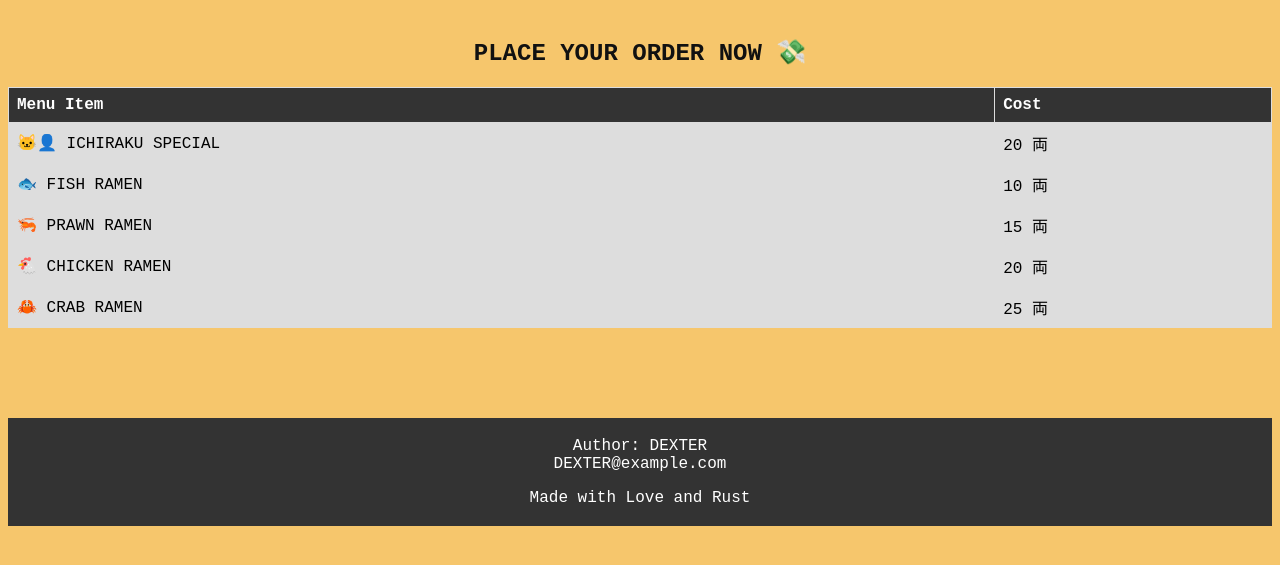
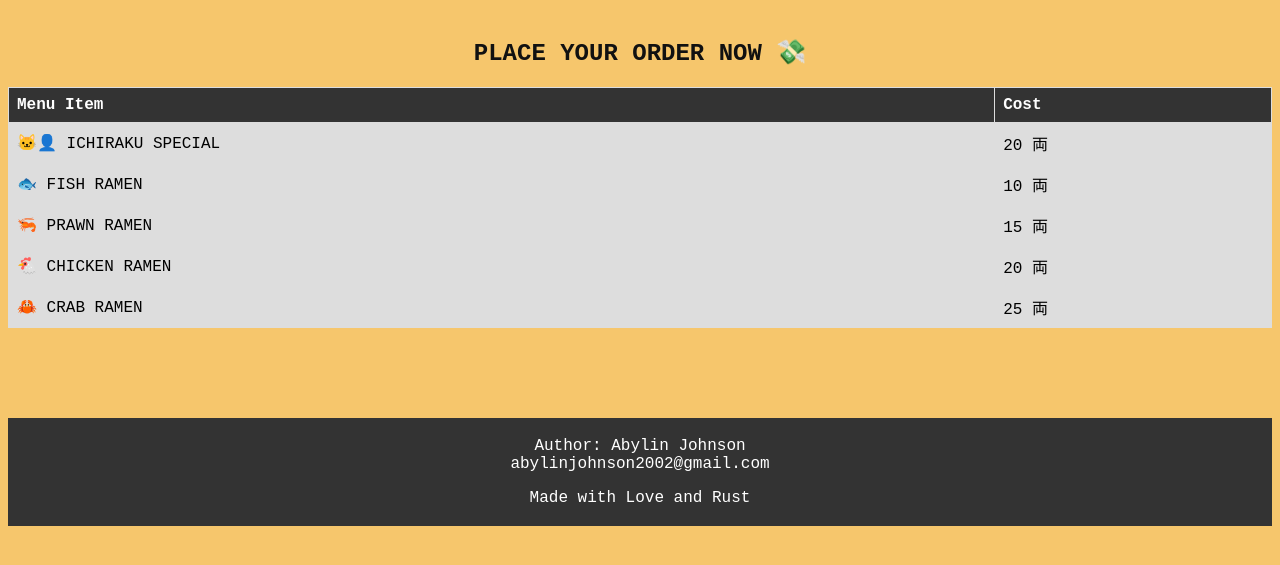
Before and after one commit to abylinjohnson/rust-webserver, a plain HTML site: page src/website/menu.html in a window 1280 px wide. Shown: the part 139-704 px from the top of the page. Drawn offline with Linux system fonts and the light colour scheme.

```diff
--- a/src/website/menu.html
+++ b/src/website/menu.html
@@ -137,8 +137,8 @@
     <br />
     <footer>
       <p>
-        Author: DEXTER<br />
-        <a href="mailto:hege@example.com">DEXTER@example.com</a>
+        Author: Abylin Johnson<br />
+        <a href="mailto:hege@example.com">abylinjohnson2002@gmail.com</a>
       </p>
       <p>Made with Love and Rust</p>
     </footer>
```
Also changed, not shown: src/website/reviews.html (+2 -2 lines).
